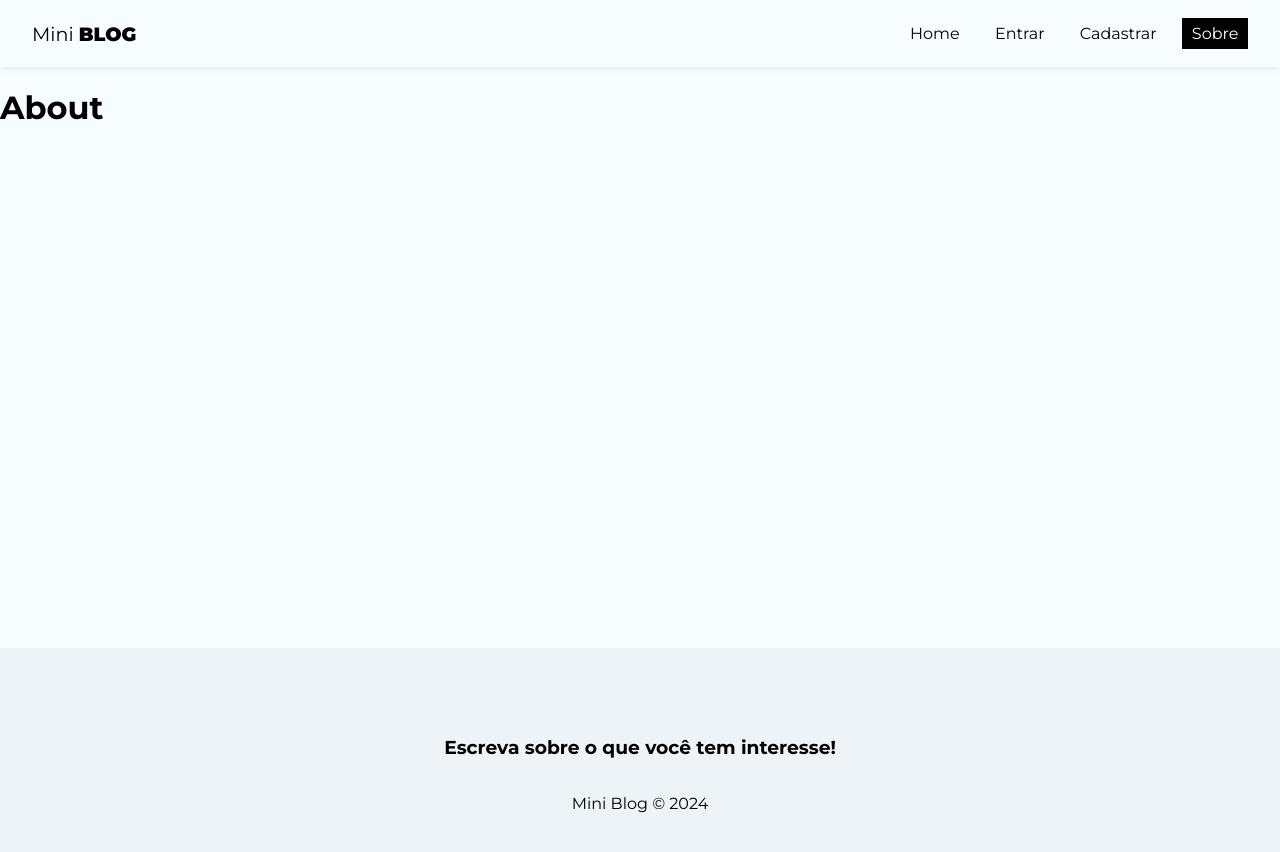
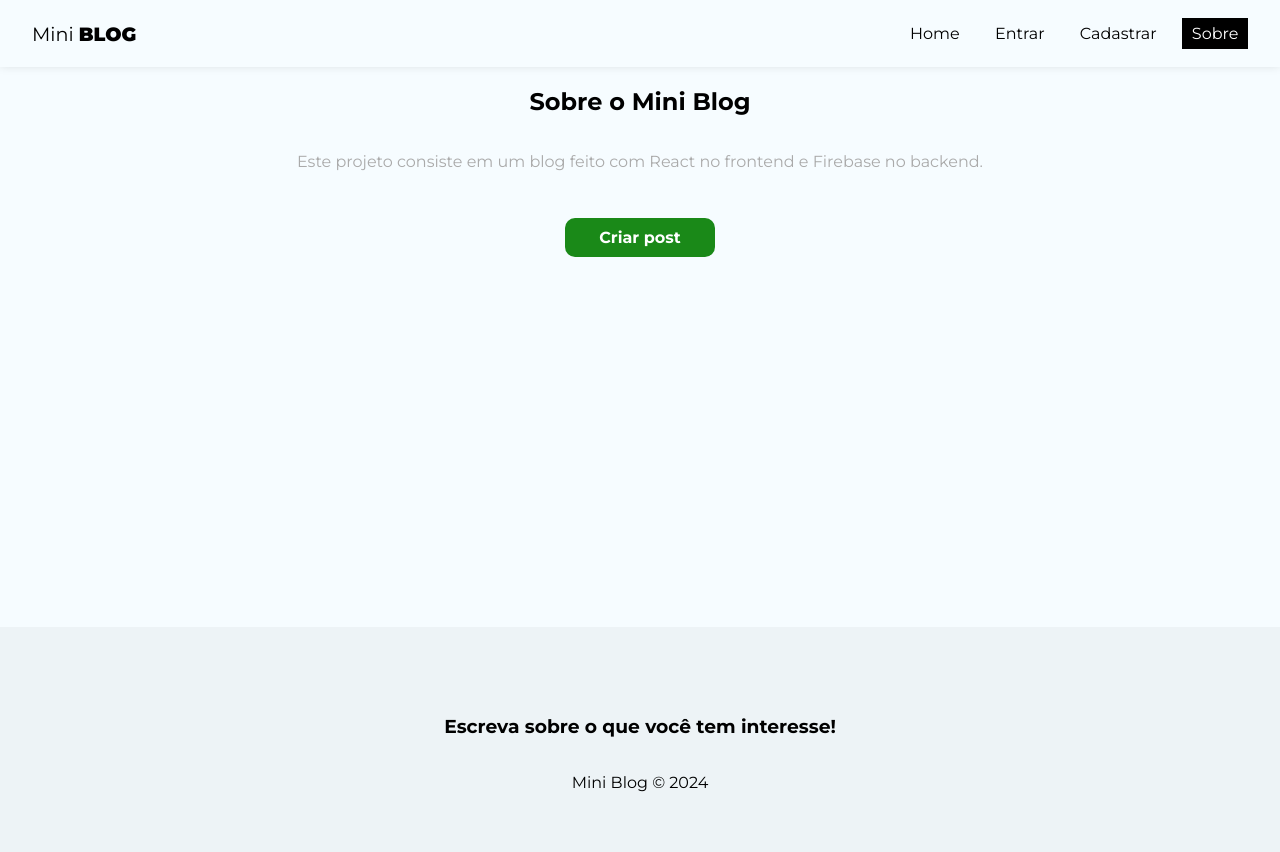
Before and after one commit to oldrado-jr/mini-blog, a React (Vite) app: page /about in a window 1280 px wide. Shown: the top 852 px of the page. Built offline with nearby package versions, Linux system fonts and the light colour scheme; no server answers.

Commit message:
feat: add about page content and style

```diff
--- a/src/pages/About/index.jsx
+++ b/src/pages/About/index.jsx
@@ -1,7 +1,17 @@
+import { Link } from "react-router-dom";
+
+import styles from './styles.module.css';
+
 function About() {
   return (
-    <div>
-      <h1>About</h1>
+    <div className={styles.about}>
+      <h2>
+        Sobre o Mini <span>Blog</span>
+      </h2>
+      <p>
+        Este projeto consiste em um blog feito com React no frontend e Firebase no backend.
+      </p>
+      <Link to="/posts/create" className="btn">Criar post</Link>
     </div>
   );
 }
--- /dev/null
+++ b/src/pages/About/styles.module.css
@@ -0,0 +1,17 @@
+.about {
+  text-align: center;
+  display: flex;
+  flex-direction: column;
+  align-items: center;
+}
+
+.about p {
+  color: #aaa;
+  margin-bottom: 2em;
+}
+
+.about a {
+  display: block;
+  margin-top: 15px;
+  padding: 10px 15px;
+}
```
